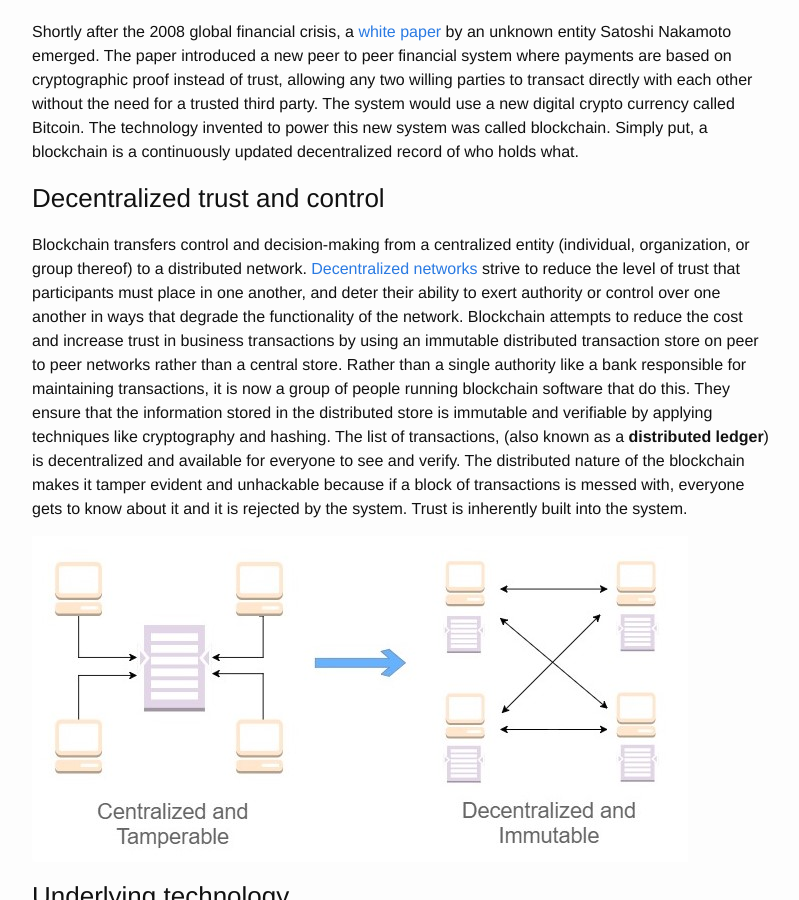
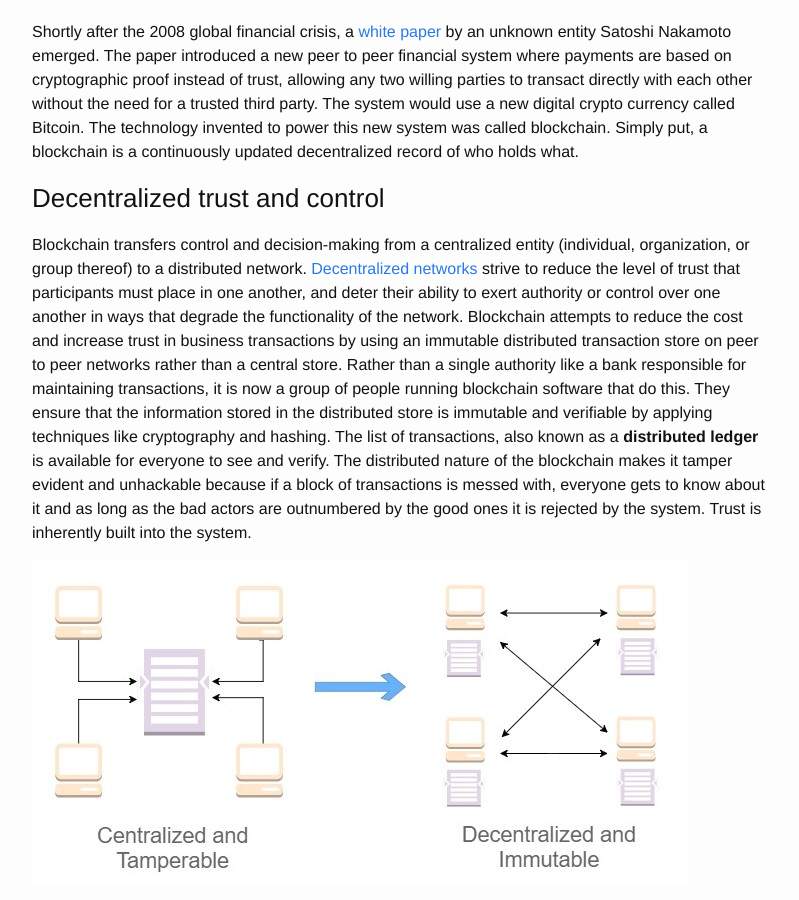
Before and after one commit to hemantksingh/hemantksingh.github.io, a Jekyll site: the page built from _posts/2017-04-13-making-sense-of-blockchain.markdown, in a window 1280 px wide and 900 px high, scrolled down 807 px. Shown: the whole window, without its empty margins (238-1037 px from the left). Built offline with Jekyll 4.4.1, drawn with Linux system fonts in a browser that asks for light colours; comment, search, counter and statistics services are not loaded; some of the changed text lies outside the part shown.

Commit message:
Minor updates

```diff
--- a/_posts/2017-04-13-making-sense-of-blockchain.markdown
+++ b/_posts/2017-04-13-making-sense-of-blockchain.markdown
@@ -24,7 +24,7 @@
 ### Decentralized trust and control
 
 Blockchain transfers control and decision-making from a centralized entity (individual, organization, or group thereof) to a distributed network. [Decentralized networks](https://aws.amazon.com/blockchain/decentralization-in-blockchain/) strive to reduce the level of trust that participants must place in one another, and deter their ability to exert authority or control over one another in ways that degrade the functionality of the network.
-Blockchain attempts to reduce the cost and increase trust in business transactions by using an immutable distributed transaction store on peer to peer networks rather than a central store. Rather than a single authority like a bank responsible for maintaining transactions, it is now a group of people running blockchain software that do this. They ensure that the information stored in the distributed store is immutable and verifiable by applying techniques like cryptography and hashing. The list of transactions, (also known as a **distributed ledger**) is decentralized and available for everyone to see and verify. The distributed nature of the blockchain makes it tamper evident and unhackable because if a block of transactions is messed with, everyone gets to know about it and it is rejected by the system. Trust is inherently built into the system.
+Blockchain attempts to reduce the cost and increase trust in business transactions by using an immutable distributed transaction store on peer to peer networks rather than a central store. Rather than a single authority like a bank responsible for maintaining transactions, it is now a group of people running blockchain software that do this. They ensure that the information stored in the distributed store is immutable and verifiable by applying techniques like cryptography and hashing. The list of transactions, also known as a **distributed ledger** is available for everyone to see and verify. The distributed nature of the blockchain makes it tamper evident and unhackable because if a block of transactions is messed with, everyone gets to know about it and as long as the bad actors are outnumbered by the good ones it is rejected by the system. Trust is inherently built into the system.
 
 ![Blockchain]({{ site.url }}/assets/blockchain.jpg)
 
```
Also changed, not shown: other parts of _posts/2017-04-13-making-sense-of-blockchain.markdown (+1 -1 lines).
